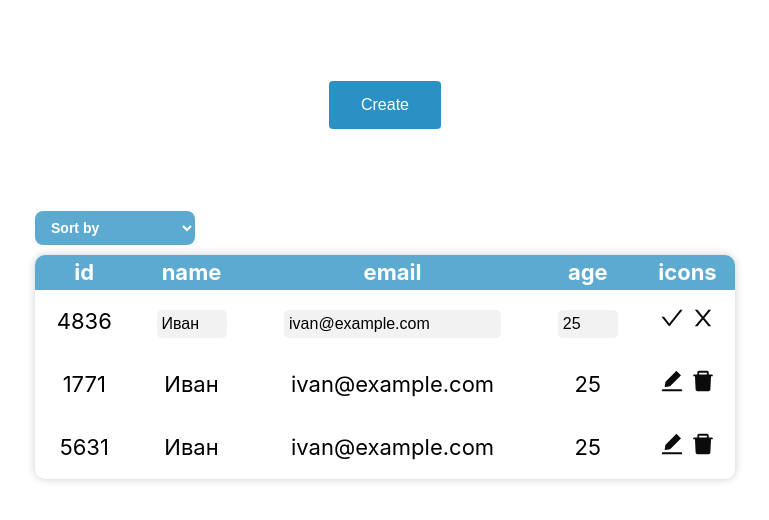
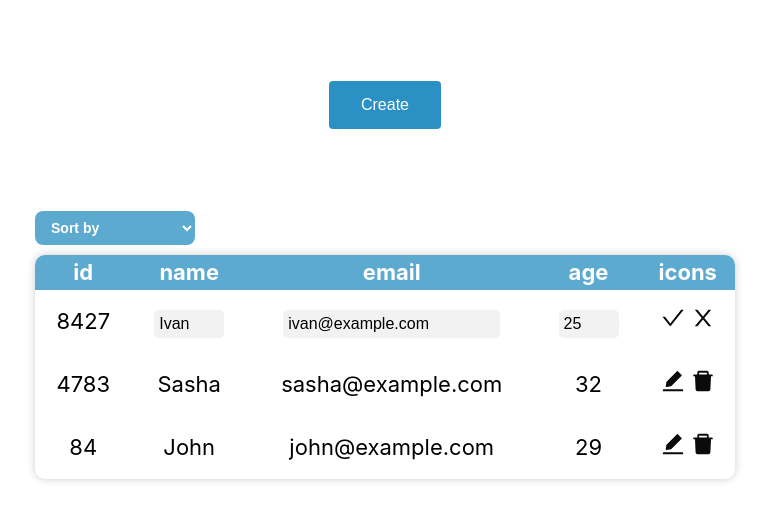
Before and after one commit to zenoksi4/UserTable, a React (Create React App) app: page / in a window 1280 px wide. Both pictures are taken after a click on the icon 919 px from the left and 317 px from the top of the page. Shown: the top 520 px of the page, without its empty margins (255-1024 px from the left). Built offline with nearby package versions, Linux system fonts and the light colour scheme.

Commit message:
added state to table from store

```diff
--- a/src/components/Table/Table.jsx
+++ b/src/components/Table/Table.jsx
@@ -1,7 +1,10 @@
+import { useSelector } from 'react-redux';
 import TableItem from '../TableItem';
 import styles from './styles.module.css'
 
 const Table = () => {
+  const { users } = useSelector((state) => state.users);
+  console.log(users)
   return (
     <table className={styles.contentTable}>
         <thead className={styles.headerTable}>
@@ -15,11 +18,9 @@ const Table = () => {
         </thead>
 
         <tbody>
-        <TableItem/>
-        <TableItem/>
-        <TableItem/>
-
-
+          {users.map((user)=> (
+              <TableItem id={user.id} name={user.name} email={user.email} age={user.age}/>
+          ))}
 
         </tbody>
     </table>
--- a/src/components/TableItem/index.jsx
+++ b/src/components/TableItem/index.jsx
@@ -2,41 +2,48 @@ import { useState } from 'react';
 import styles from './styles.module.css'
 import { AiFillEdit, AiFillDelete, AiOutlineCheck, AiOutlineClose } from "react-icons/ai";
 
-const TableItem = () => {
+const TableItem = ({id, name, email, age}) => {
     const [isEditing, setIsEditing] = useState(false);
-    const [name, setName] = useState('Иван');
-    const [email, setEmail] = useState('ivan@example.com');
-    const [age, setAge] = useState(25);
+    const [nameField, setNameField] = useState(name);
+    const [emailField, setEmailField] = useState(email);
+    const [ageField, setAgeField] = useState(age);
 
-    const handleEditClick = () => {
+    const handleEdit = () => {
       setIsEditing(!isEditing);
     }
 
-    const handleSaveClick = () => {
+    const handleSave = () => {
       setIsEditing(false);
 
     }
 
+    const handleClose = () => {
+        setIsEditing(false)
+        setNameField(name);
+        setEmailField(email);
+        setAgeField(age);
+    }
+
     return (
         <tr className={styles.tableItem}>
-            <td>{Math.floor(Math.random() * 9000) + 1}</td>
+            <td>{id}</td>
             <td>
                 {isEditing ? (
-                    <input className={styles.nameInput} value={name} onChange={(e) => setName(e.target.value)} />
+                    <input className={styles.nameInput} value={nameField} onChange={(e) => setNameField(e.target.value)} />
                 ) : (
                     name
                 )}
             </td>
             <td>
                 {isEditing ? (
-                    <input className={styles.emailInput} value={email} onChange={(e) => setEmail(e.target.value)} />
+                    <input className={styles.emailInput} value={emailField} onChange={(e) => setEmailField(e.target.value)} />
                 ) : (
                     email
                 )}
             </td>
             <td>
                 {isEditing ? (
-                    <input className={styles.ageInput} type='number' value={age} onChange={(e) => setAge(e.target.value)} />
+                    <input className={styles.ageInput} type='number' value={ageField} onChange={(e) => setAgeField(e.target.value)} />
                 ) : (
                     age
                 )}
@@ -44,13 +51,13 @@ const TableItem = () => {
             <td className={styles.icons}>
                 {isEditing ? (
                     <>
-                        <AiOutlineCheck className={styles.icon} onClick={handleSaveClick}/>
-                        <AiOutlineClose className={styles.icon} onClick={handleEditClick}/>
+                        <AiOutlineCheck className={styles.icon} onClick={handleSave}/>
+                        <AiOutlineClose className={styles.icon} onClick={handleClose}/>
                     </>
                 ) : (
                     <>
-                        <AiFillEdit className={styles.icon} onClick={handleEditClick} />
-                        <AiFillDelete className={styles.icon} />
+                        <AiFillEdit className={styles.icon} onClick={handleEdit} />
+                        <AiFillDelete className={styles.icon}  />
                     </>
 
                 )}
```
